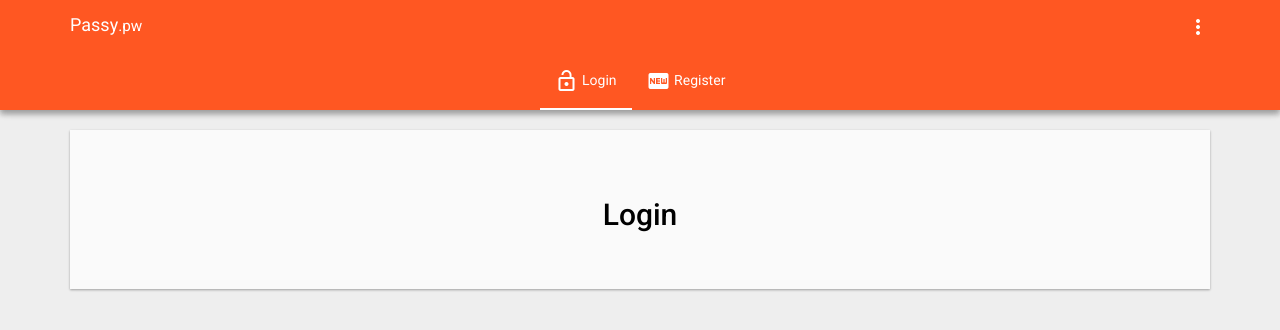
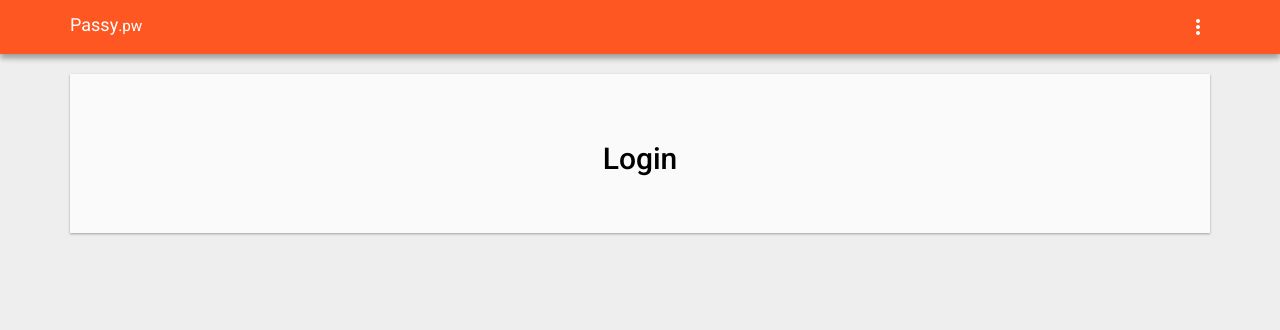
Before and after one commit to PASSYpw/PASSY, a PHP site: page / in a window 1280 px wide. Shown: the top 330 px of the page. Run offline with PHP 8.4, Linux system fonts and the light colour scheme.

Commit message:
Removed Navbar-Items

```diff
--- a/index.php
+++ b/index.php
@@ -34,16 +34,6 @@
                         <li><a href="#!p=forgotpass" data-to-page="forgotpass"><i class="material-icons">track_changes</i> Forgot password?</a></li>
                     </ul>
                 </li>
-            </ul>
-        </div>
-        <div class="container">
-            <ul class="nav navbar-nav">
-                <li data-page-highlight="login"><a href="#!p=login" data-to-page="login"><i
-                            class="material-icons">lock_open</i>
-                        Login</a></li>
-                <li data-page-highlight="register"><a href="#!p=register" data-to-page="register"><i
-                            class="material-icons">fiber_new</i>
-                        Register</a></li>
             </ul>
         </div>
     </nav>
```
